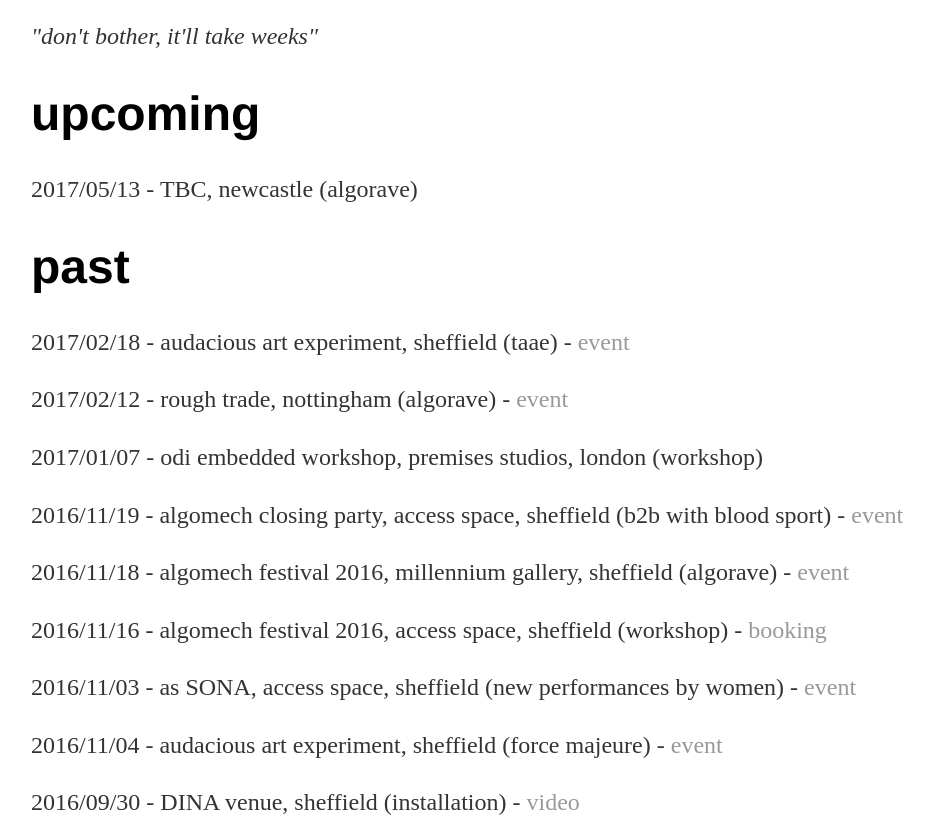
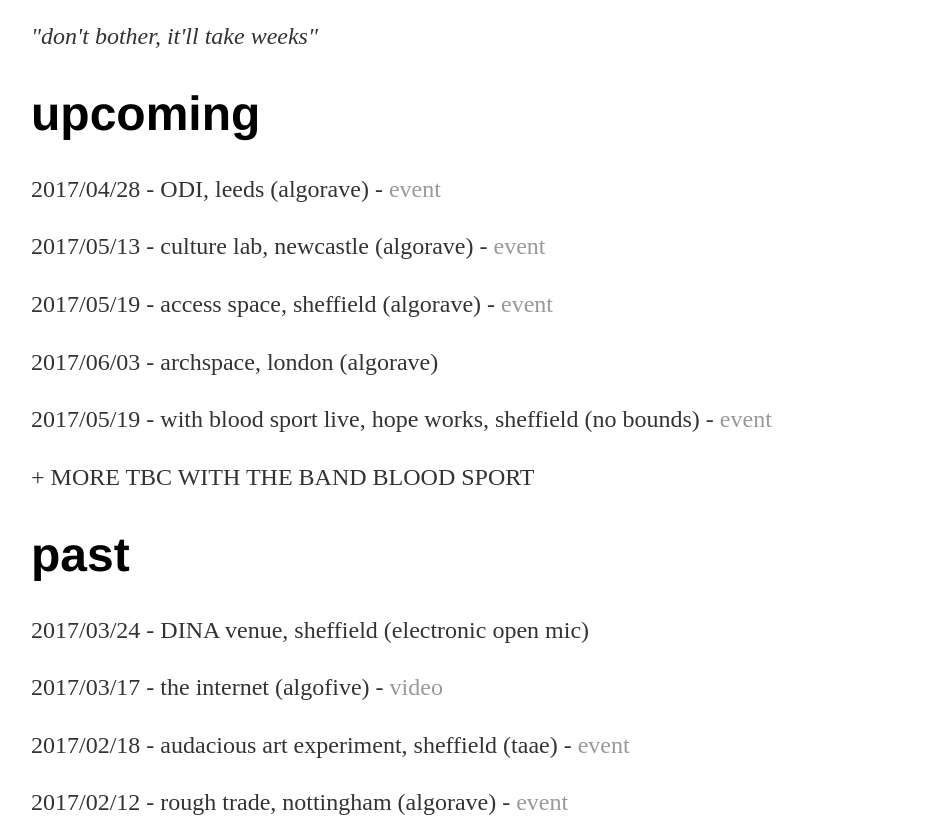
Before and after one commit to heavy-lifting/heavy-lifting.github.io, a Jekyll site: the page built from index.html, in a window 1280 px wide and 900 px high, scrolled down 878 px, cut to the strip 84-900 px from the top of the window. Shown: the whole strip, without its empty margins (161-1095 px from the left). Built offline with Jekyll 4.4.1, drawn with Linux system fonts in a browser that asks for light colours.

Commit message:
Update index.html

```diff
--- a/index.html
+++ b/index.html
@@ -19,11 +19,21 @@
 
 <div class="upcoming"> <!-- DON'T FORGET TO UPDATE THE 'SHOWS' PAGE TOO-->
 	<h1>upcoming</h1>
-	<p>2017/05/13 - TBC, newcastle (algorave)</p>
+	<p>2017/04/28 - ODI, leeds (algorave) - <a href="https://www.facebook.com/events/1268113533244758/" target="_blank">event</a></p>
+	<p>2017/05/13 - culture lab, newcastle (algorave) - <a href="https://www.facebook.com/events/1862847233994477/" target="_blank">event</a></p>
+	<p>2017/05/19 - access space, sheffield (algorave) - <a href="https://www.facebook.com/events/373895946337277/" target="_blank">event</a></p>
+	<p>2017/06/03 - archspace, london (algorave)</p>
+	<p>2017/05/19 - with blood sport live, hope works, sheffield (no bounds) - <a href="https://www.facebook.com/events/253646691758843/" target="_blank">event</a></p>
+	<p>+ MORE TBC WITH THE BAND BLOOD SPORT</p>
+
+
+
 </div><!-- /.blurb -->
 
 <div class="past"> <!-- DON'T FORGET TO UPDATE THE 'SHOWS' PAGE TOO-->
 	<h1>past</h1>
+	<p>2017/03/24 - DINA venue, sheffield (electronic open mic)</p>
+	<p>2017/03/17 - the internet (algofive) - <a href="https://www.youtube.com/watch?v=oJfQH67sYqw&t=16s" target="_blank">video</a></p>
 	<p>2017/02/18 - audacious art experiment, sheffield (taae) - <a href="https://www.facebook.com/events/1246771682043817/" target="_blank">event</a></p>
 	<p>2017/02/12 - rough trade, nottingham (algorave) - <a href="https://www.facebook.com/events/1257216361007970/" target="_blank">event</a></p>
 	<p>2017/01/07 - odi embedded workshop, premises studios, london (workshop)</p>
```
